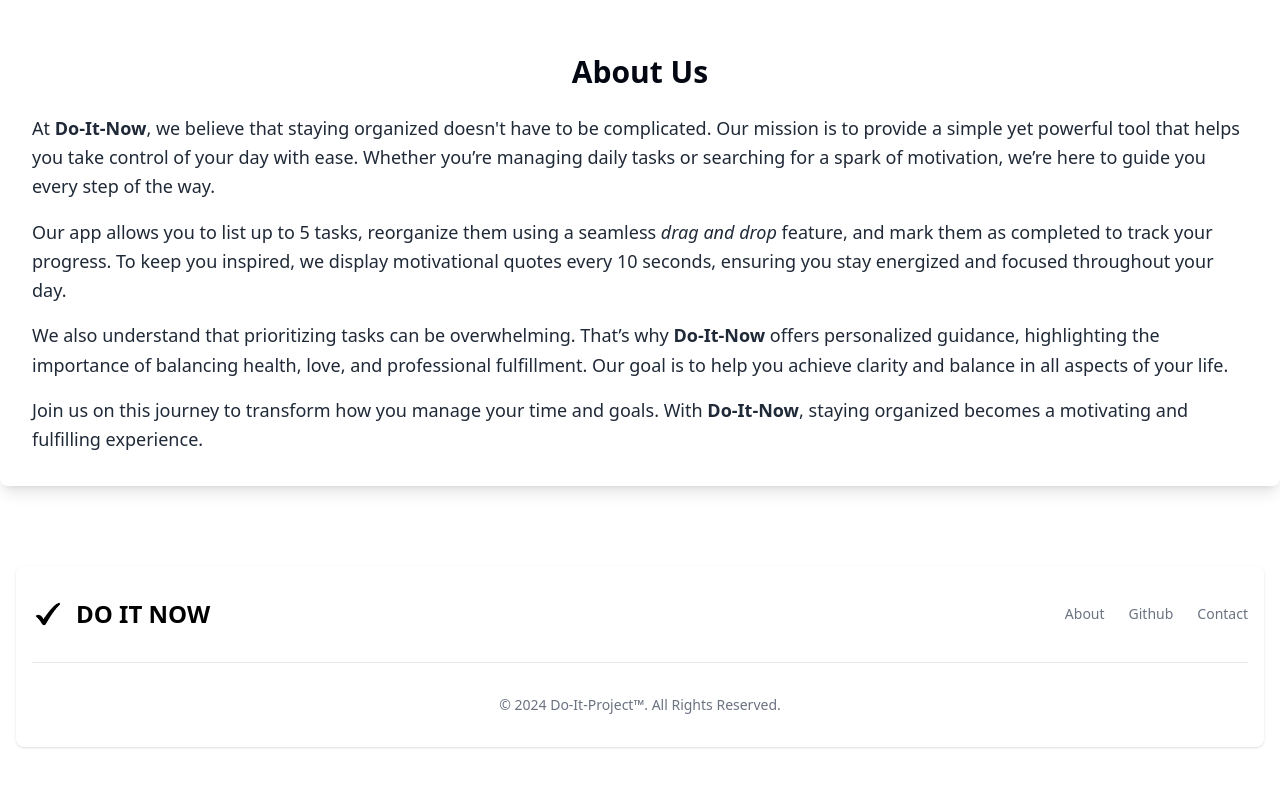
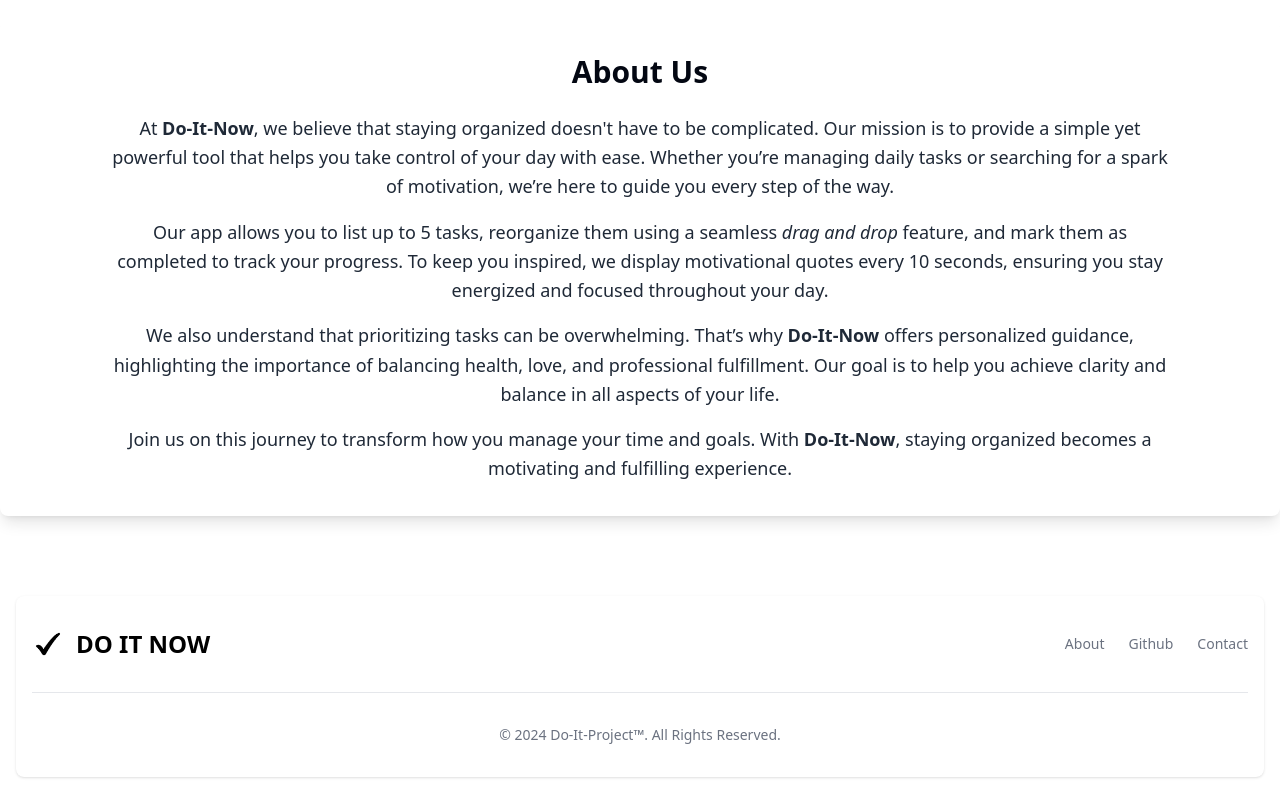
Before and after one commit to fantasyfuerte/DO-IT-PROJECT, a React (Vite) app: page / in a window 1280 px wide. Shown: the part 4033-4826 px from the top of the page. Before the commit the page ends 4796 px from the top, so only its background shows below. Built offline with nearby package versions, Linux system fonts and the light colour scheme.

Commit message:
Fixing about-us styles

```diff
--- a/src/components/AboutUs.tsx
+++ b/src/components/AboutUs.tsx
@@ -7,33 +7,33 @@ export default function AboutUs() {
       whileInView={{ opacity: 1 }}
       transition={{ duration: 0.3, delay: 0.2 }}
       id="about-us"
-      className="bg-white p-8 rounded-lg shadow-lg mt-36 mb-20"
+      className="bg-white p-8 rounded-lg shadow-lg mt-36 mb-20 px-28"
     >
       <h1 className="text-3xl font-bold text-gray-950 text-center mb-6">
         About Us
       </h1>
-      <p className="text-gray-800 leading-relaxed text-lg">
+      <p className="text-gray-800 leading-relaxed text-lg text-center">
         At <strong>Do-It-Now</strong>, we believe that staying organized doesn't
         have to be complicated. Our mission is to provide a simple yet powerful
         tool that helps you take control of your day with ease. Whether you’re
         managing daily tasks or searching for a spark of motivation, we’re here
         to guide you every step of the way.
       </p>
-      <p className="text-gray-800 leading-relaxed mt-4 text-lg">
+      <p className="text-gray-800 leading-relaxed mt-4 text-lg text-center">
         Our app allows you to list up to 5 tasks, reorganize them using a
         seamless <em>drag and drop</em> feature, and mark them as completed to
         track your progress. To keep you inspired, we display motivational
         quotes every 10 seconds, ensuring you stay energized and focused
         throughout your day.
       </p>
-      <p className="text-gray-800 leading-relaxed mt-4 text-lg">
+      <p className="text-gray-800 leading-relaxed mt-4 text-lg text-center">
         We also understand that prioritizing tasks can be overwhelming. That’s
         why <strong>Do-It-Now</strong> offers personalized guidance,
         highlighting the importance of balancing health, love, and professional
         fulfillment. Our goal is to help you achieve clarity and balance in all
         aspects of your life.
       </p>
-      <p className="text-gray-800 leading-relaxed mt-4 text-lg">
+      <p className="text-gray-800 leading-relaxed mt-4 text-lg text-center">
         Join us on this journey to transform how you manage your time and goals.
         With <strong>Do-It-Now</strong>, staying organized becomes a motivating
         and fulfilling experience.
```
